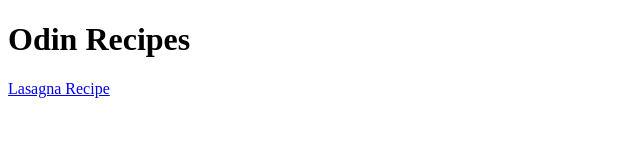
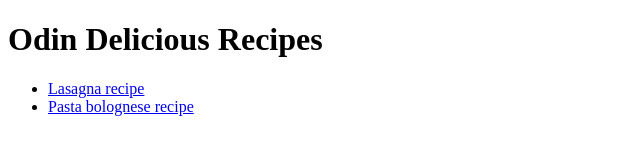
Before and after one commit to Jupa105/odin-recipes, a plain HTML site: page index.html in a window 1280 px wide. Shown: the whole page, without its empty margins (0-640 px from the left). Drawn offline with Linux system fonts and the light colour scheme.

Commit message:
Add two links and edited them to open in new tab on website

```diff
--- a/index.html
+++ b/index.html
@@ -6,8 +6,11 @@
 </head>
 
 <body>
-    <h1>Odin Recipes</h1>
-    <p><a href="recipes/lasagna.html">Lasagna Recipe</a></p>
+    <h1>Odin Delicious Recipes</h1>
+        <ul>
+            <li><a href="recipes/lasagna.html" target="_blank" rel="noopener noreferrer">Lasagna recipe</a></li>
+            <li><a href="recipes/pasta.html" target="_blank" rel="noopener noreferrer">Pasta bolognese recipe</a></li>
+        </ul>
 </body>
 
 </html>
```
